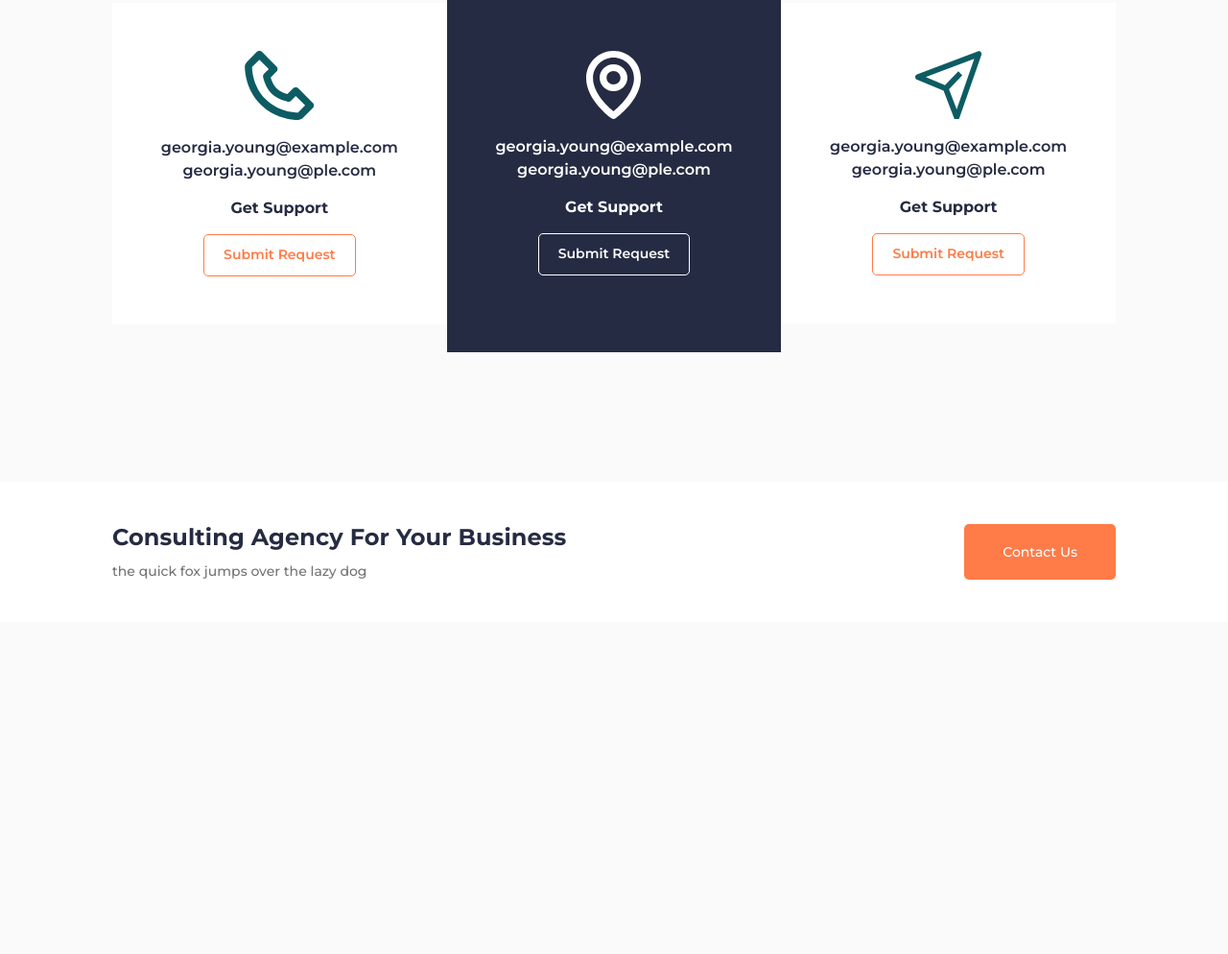
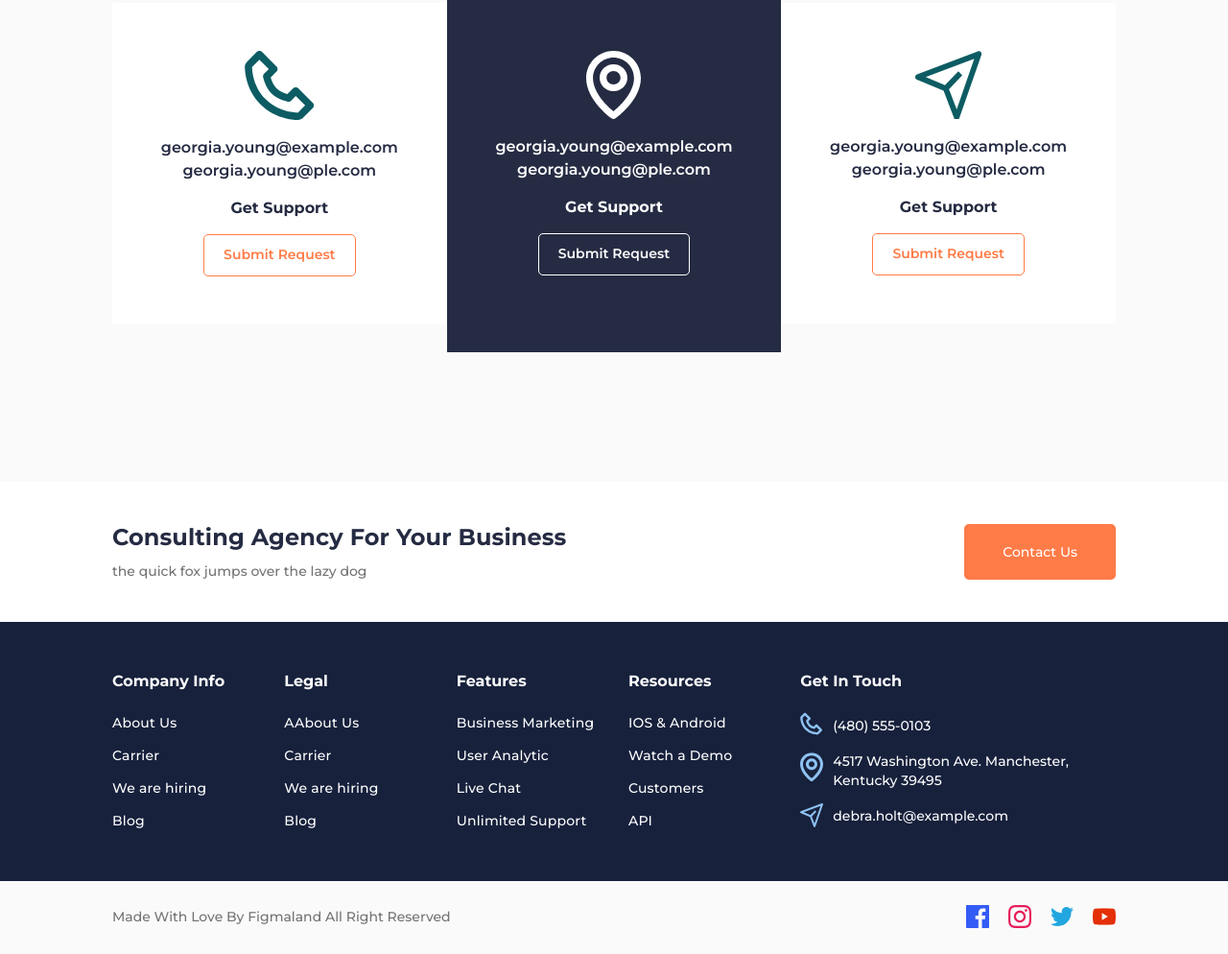
Before and after one commit to IOY3S/Website-Relvise, a plain HTML site: page index.html in a window 1280 px wide. Shown: the part 3565-4559 px from the top of the page at 96% size. Before the commit the page ends 4213 px from the top, so only its background shows below. Drawn offline with Linux system fonts and the light colour scheme.

Commit message:
Block footer
- Вёрстка footer + адаптация

```diff
--- a/css/style.css
+++ b/css/style.css
@@ -101,8 +101,6 @@ body {
 	display: flex;
 }
 
-/* .menu__item {} */
-
 .menu__item:not(:last-child) {
 	margin: 0px 21px 0px 0px;
 }
@@ -111,6 +109,10 @@ body {
 	color: #737373;
 	font-weight: 600;
 	line-height: calc(24 /14 * 100%);
+}
+
+.menu__link:hover {
+	text-decoration: underline;
 }
 
 @media (max-width: 992px) {
@@ -247,6 +249,7 @@ body {
 	line-height: 150%;
 	padding: 5px 36px;
 	margin: 10px 0px;
+	transition: all 0.3s ease 0s;
 }
 
 .main-block__button_orange {
@@ -254,9 +257,19 @@ body {
 	color: #FFF;
 }
 
+.main-block__button_orange:hover {
+	background-color: #fff;
+	color: #FF7B47;
+}
+
 .main-block__button_border {
 	color: #0D5C63;
 	border: 1px solid #0D5C63;
+}
+
+.main-block__button_border:hover {
+	background-color: #0D5C63;
+	color: #fff;
 }
 
 .main-block__image {
@@ -309,10 +322,6 @@ body {
 
 /* --------- block-2 ---------- */
 
-/* .services {} */
-
-/* .services__body {} */
-
 .services__column {
 	flex: 0 1 33.333%;
 }
@@ -323,8 +332,6 @@ body {
 	background-color: #fff;
 	padding: 35px;
 }
-
-/* .item-service {} */
 
 .item-service_green {
 	background-color: #0D5C63;
@@ -341,8 +348,6 @@ body {
 .item-service>*:not(:last-child) {
 	margin: 0px 0px 10px 0px;
 }
-
-/* .item-service__icon {} */
 
 .item-service__title {
 	font-weight: 700;
@@ -492,8 +497,6 @@ body {
 	flex: 0 1 25%;
 }
 
-/* .practice__item {} */
-
 .item-practice {
 	background-color: #fff;
 	display: flex;
@@ -619,9 +622,6 @@ body {
 .whoweare__top:not(:last-child) {
 	margin: 0px 0px 50px 0px;
 }
-
-/* .whoweare__items {} */
-/* .whoweare__item {} */
 
 .whoweare__item:not(:last-child) {
 	margin: 0px 0px 30px 0px;
@@ -805,9 +805,15 @@ body {
 	min-height: 58px;
 	justify-content: center;
 	align-items: center;
+	cursor: pointer;
 	text-align: center;
 	color: #FFF;
+	transition: all 0.3s ease 0s;
 	padding: 0px 22px;
+}
+
+.sabscribe__button:hover {
+	background: #aa5350;
 }
 
 @media (min-width: 1070px) {
@@ -887,8 +893,6 @@ body {
 .item-getintouch>*:not(:last-child) {
 	margin: 0px 0px 15px 0px;
 }
-
-/* .item-getintouch__icon {} */
 
 .item-getintouch__emails {
 	display: flex;
@@ -1020,3 +1024,133 @@ body {
 }
 
 /* --------- footer ---------- */
+
+.footer__top {
+	background: #17213C;
+	padding: 35px 0px;
+}
+
+.footer_row {
+	display: flex;
+	flex-wrap: wrap;
+	margin: 0px -15px;
+}
+
+.footer__column {
+	padding: 15px 15px;
+	flex: 0 1 16.6667%;
+}
+
+.footer__column:last-child {
+	flex: 0 1 33.334%;
+}
+
+.footer__label {
+	color: #fff;
+	font-weight: 700;
+	font-size: 16px;
+	line-height: 150%;
+	margin: 0px 0px 20px 0px;
+}
+
+.menu-footer__item:not(:last-child) {
+	margin: 0px 0px 10px 0px;
+}
+
+.menu-footer__link {
+	color: #fff;
+	display: inline-block;
+	line-height: 171%;
+	letter-spacing: 0.2px;
+}
+
+.menu-footer__link:hover {
+	text-decoration: underline;
+}
+
+.contacts-footer {
+	display: flex;
+	flex-direction: column;
+}
+
+.contacts-footer__item {
+	padding: 0px 0px 0px 34px;
+	line-height: 142%;
+	display: flex;
+	align-items: center;
+	color: #fff;
+	min-height: 30px;
+}
+
+.contacts-footer__item:hover {
+	text-decoration: underline;
+}
+
+.contacts-footer__item:not(:last-child) {
+	margin: 0px 0px 12px 0px;
+}
+
+.contacts-footer__item_phone {
+	background: url(../img/footer/01.svg) 0 0 no-repeat;
+}
+
+.contacts-footer__item_map {
+	background: url(../img/footer/02.svg) 0 0 no-repeat;
+}
+
+.contacts-footer__item_email {
+	background: url(../img/footer/03.svg) 0 0 no-repeat;
+}
+
+.footer__bottom {
+	padding: 25px 0px;
+}
+
+.footer__container {
+	display: flex;
+	justify-content: space-between;
+	align-items: center;
+}
+
+.footer__copy {
+	color: #737373;
+	line-height: 171%;
+}
+
+.social {
+	display: flex;
+	align-items: center;
+}
+
+.social__item:not(:last-child) {
+	margin: 0px 20px 0px 0px;
+}
+
+@media (max-width: 992px) {
+	.footer__column {
+		flex: 0 1 25%;
+	}
+
+	.footer__column:last-child {
+		flex: 1 1 100%;
+	}
+}
+
+@media (max-width: 767px) {
+	.footer__container {
+		flex-direction: column;
+	}
+
+	.footer__copy {
+		margin: 0px 0px 15px 0px;
+		text-align: center;
+	}
+}
+
+@media (max-width: 700px) {
+	.footer__column {
+		flex: 0 1 50%;
+	}
+}
+
+/* ------------------- */
--- a/index.html
+++ b/index.html
@@ -355,7 +355,82 @@
 				</div>
 			</section>
 		</main>
-		<footer class="footer"></footer>
+		<footer class="footer">
+			<div class="footer__top">
+				<div class="footer__main _container">
+					<div class="footer_row">
+						<div class="footer__column">
+							<div class="footer__label">Company Info</div>
+							<nav class="footer__menu menu-footer">
+								<ul class="menu-footer__list">
+									<li class="menu-footer__item"><a href="" class="menu-footer__link">About Us</a></li>
+									<li class="menu-footer__item"><a href="" class="menu-footer__link">Carrier</a></li>
+									<li class="menu-footer__item"><a href="" class="menu-footer__link">We are hiring</a></li>
+									<li class="menu-footer__item"><a href="" class="menu-footer__link">Blog</a></li>
+								</ul>
+							</nav>
+						</div>
+						<div class="footer__column">
+							<div class="footer__label">Legal</div>
+							<nav class="footer__menu menu-footer">
+								<ul class="menu-footer__list">
+									<li class="menu-footer__item"><a href="" class="menu-footer__link">AAbout Us</a></li>
+									<li class="menu-footer__item"><a href="" class="menu-footer__link">Carrier</a></li>
+									<li class="menu-footer__item"><a href="" class="menu-footer__link">We are hiring</a></li>
+									<li class="menu-footer__item"><a href="" class="menu-footer__link">Blog</a></li>
+								</ul>
+							</nav>
+						</div>
+						<div class="footer__column">
+							<div class="footer__label">Features</div>
+							<nav class="footer__menu menu-footer">
+								<ul class="menu-footer__list">
+									<li class="menu-footer__item"><a href="" class="menu-footer__link">Business Marketing</a>
+									</li>
+									<li class="menu-footer__item"><a href="" class="menu-footer__link">User Analytic</a></li>
+									<li class="menu-footer__item"><a href="" class="menu-footer__link">Live Chat</a></li>
+									<li class="menu-footer__item"><a href="" class="menu-footer__link">Unlimited Support</a></li>
+								</ul>
+							</nav>
+						</div>
+						<div class="footer__column">
+							<div class="footer__label">Resources</div>
+							<nav class="footer__menu menu-footer">
+								<ul class="menu-footer__list">
+									<li class="menu-footer__item"><a href="" class="menu-footer__link">IOS & Android</a></li>
+									<li class="menu-footer__item"><a href="" class="menu-footer__link">Watch a Demo</a></li>
+									<li class="menu-footer__item"><a href="" class="menu-footer__link">Customers</a></li>
+									<li class="menu-footer__item"><a href="" class="menu-footer__link">API</a></li>
+								</ul>
+							</nav>
+						</div>
+						<div class="footer__column">
+							<div class="footer__label">Get In Touch</div>
+							<div class="footer__contacts contacts-footer">
+								<a href="tel:4805550103" class="contacts-footer__item contacts-footer__item_phone">(480)
+									555-0103</a>
+								<a href="" class="contacts-footer__item contacts-footer__item_map">4517 Washington Ave.
+									Manchester,
+									Kentucky 39495</a>
+								<a href="mailtu:debra.holt@example.com"
+									class="contacts-footer__item contacts-footer__item_email">debra.holt@example.com</a>
+							</div>
+						</div>
+					</div>
+				</div>
+			</div>
+			<div class="footer__bottom">
+				<div class="footer__container _container">
+					<div class="footer__copy">Made With Love By Figmaland All Right Reserved</div>
+					<div class="footer__social social">
+						<a href="" class="social__item"><img src="./img/social/01.svg" alt="Facebooc"></a>
+						<a href="" class="social__item"><img src="./img/social/02.svg" alt="Instagram"></a>
+						<a href="" class="social__item"><img src="./img/social/03.svg" alt="Twitter"></a>
+						<a href="" class="social__item"><img src="./img/social/04.svg" alt="YouTube"></a>
+					</div>
+				</div>
+			</div>
+		</footer>
 	</div>
 	<script src="./js/script.js"></script>
 </body>
```
Also changed, not shown: img/footer/01.svg (added), img/footer/02.svg (added), img/footer/03.svg (added), img/social/01.svg (added), img/social/02.svg (added), img/social/03.svg (added), img/social/04.svg (added).
